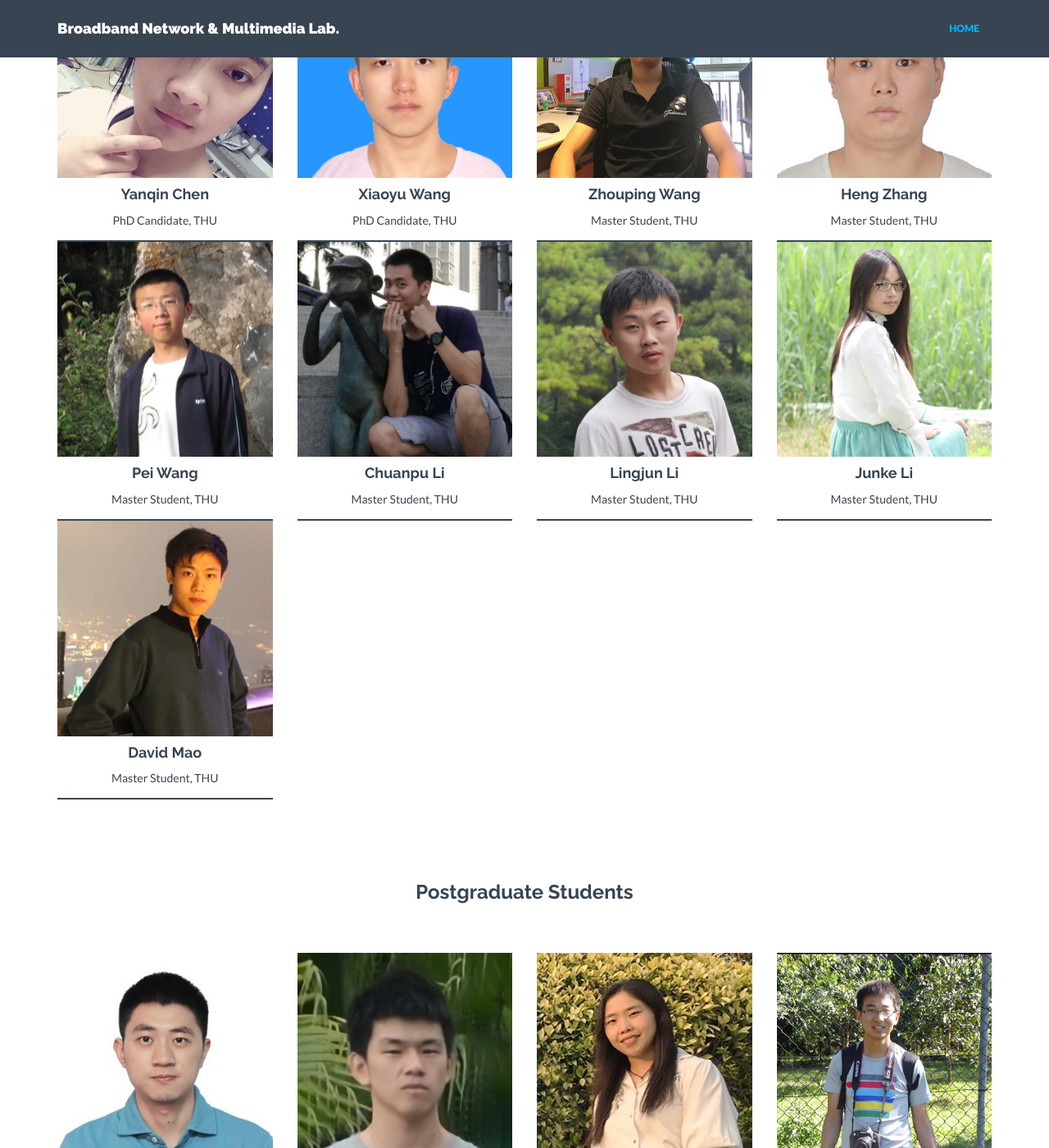
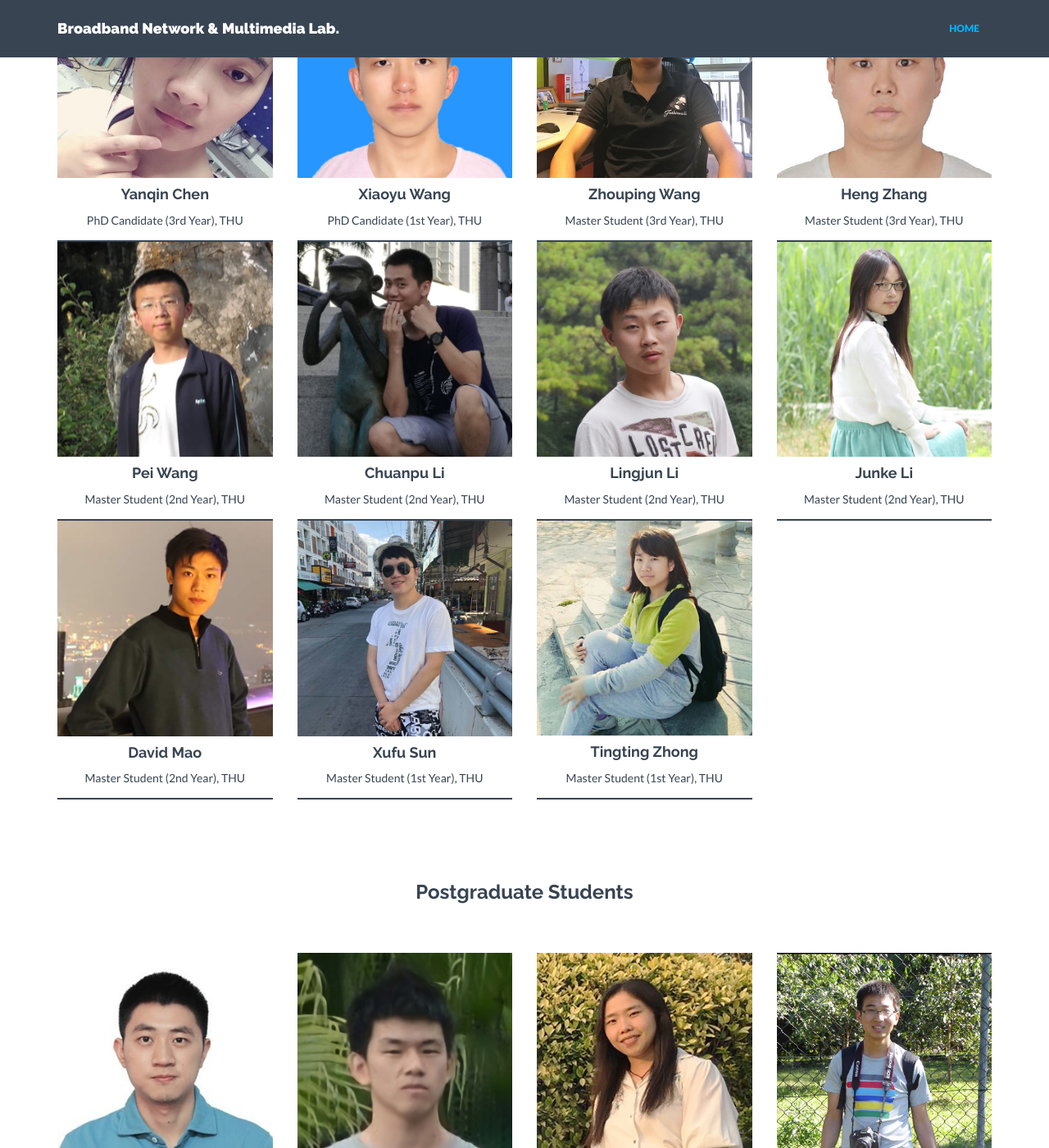
Before and after one commit to vincent-qin/vincent-qin.github.io, a Jekyll site: the page built from index.html, in a window 1280 px wide and 1400 px high, scrolled down 860 px. Shown: the whole window at 82% size. Built offline with Jekyll 4.4.1, drawn with Linux system fonts in a browser that asks for light colours; nearby versions of some CDN libraries; some of the changed text lies outside the part shown.

Commit message:
添加新人
1. xufu sun and tingting zhong
2. update publications

```diff
--- a/_data/members.yml
+++ b/_data/members.yml
@@ -6,7 +6,7 @@
 
 - name: Yanqin Chen
   image: yanqinchen.jpg
-  text: PhD Candidate, THU
+  text: PhD Candidate (3rd Year), THU
   social:
     - title: envelope #use for email address
       url: mailto:809340262@qq.com
@@ -15,7 +15,7 @@
 
 - name: Xiaoyu Wang
   image: xiaoyuwang.jpg
-  text: PhD Candidate, THU
+  text: PhD Candidate (1st Year), THU
   social:
     - title: envelope #use for email address
       url: mailto:1210040809@qq.com
@@ -24,7 +24,7 @@
 
 - name: Zhouping Wang
   image: zhoupingwang.jpg
-  text: Master Student, THU
+  text: Master Student (3rd Year), THU
   social:
     - title: envelope #use for email address
       url: mailto:591969426@qq.com
@@ -34,7 +34,7 @@
 
 - name: Heng Zhang
   image: hengzhang.jpg
-  text: Master Student, THU
+  text: Master Student (3rd Year), THU
   social:
   social:
     - title: envelope #use for email address
@@ -44,7 +44,7 @@
 
 - name: Pei Wang
   image: peiwang.jpg
-  text: Master Student, THU
+  text: Master Student (2nd Year), THU
   social:
     - title: envelope #use for email address
       url: mailto:wangpei.zi35@qq.com
@@ -53,7 +53,7 @@
 
 - name: Chuanpu Li
   image: chuanpuli.jpg
-  text: Master Student, THU
+  text: Master Student (2nd Year), THU
   social:
     - title: envelope #use for email address
       url: mailto:licup2012@163.com
@@ -62,7 +62,7 @@
 
 - name: Lingjun Li
   image: lingjunli.jpg
-  text: Master Student, THU
+  text: Master Student (2nd Year), THU
   social:
     - title: envelope #use for email address
       url: mailto:877604242@qq.com
@@ -71,7 +71,7 @@
 
 - name: Junke Li
   image: junkeli2.jpg
-  text: Master Student, THU
+  text: Master Student (2nd Year), THU
   social:
     - title: envelope #use for email address
       url: mailto:lijunke276@qq.com
@@ -79,10 +79,9 @@
       url: /
 
 
-
 - name: David Mao
   image: david.jpg
-  text: Master Student, THU
+  text: Master Student (2nd Year), THU
   social:
     - title: envelope #use for email address
       url: mailto:maoswd10@mails.tsinghua.edu.cn
@@ -90,6 +89,24 @@
       url: /
 
 
+- name: Xufu Sun
+  image: xufusun.jpg
+  text: Master Student (1st Year), THU
+  social:
+    - title: envelope #use for email address
+      url: mailto:sun_xufu@163.com
+    - title: link
+      url: /
+
+- name: Tingting Zhong
+  image: tingtingzhong.jpg
+  text: Master Student (1st Year), THU
+  social:
+    - title: envelope #use for email address
+      url: mailto:2280779231@qq.com
+    - title: link
+      url: /
+
 ###-------------Undergraduate---------------------
 
 ###-------------Visitors---------------------
```
Also changed, not shown: _data/recent_members.yml (+11 -11 lines), assets/img/members/tingtingzhong.jpg (added), assets/img/members/xufusun.jpg (added).
